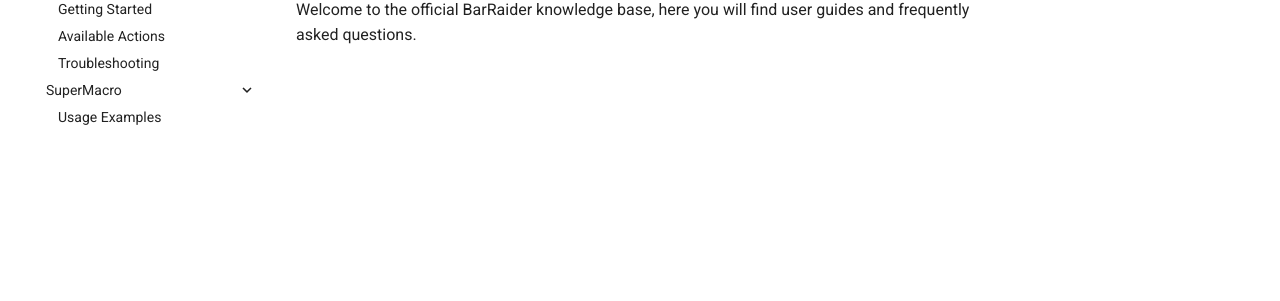
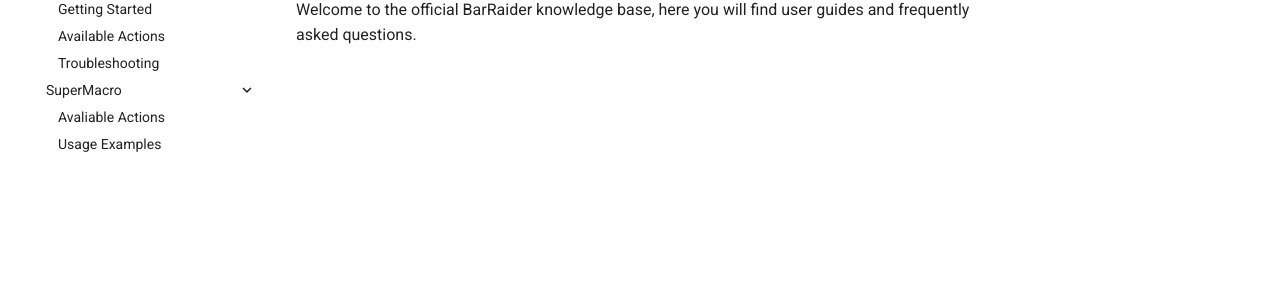
Before and after one commit to BarRaiders/barraiders.github.io, an MkDocs documentation site: the page built from docs/index.md, in a window 1280 px wide. Shown: the part 231-532 px from the top of the page. Built offline with MkDocs 1.6.1 and Material for MkDocs 9.7.7, drawn with Linux system fonts in a browser that asks for light colours.

Commit message:
Update mkdocs.yml

```diff
--- a/mkdocs.yml
+++ b/mkdocs.yml
@@ -8,5 +8,6 @@
       - 'Available Actions': 'faqs/obs-tools/actions.md'
       - 'Troubleshooting': 'faqs/obs-tools/troubleshooting.md'
     - 'SuperMacro':
+      - 'Avaliable Actions': 'faqs/SuperMacro/actions.md'
       - 'Usage Examples': 'faqs/SuperMacro/usage-examples.md'
   - Discord: http://discord.barraider.com
```
